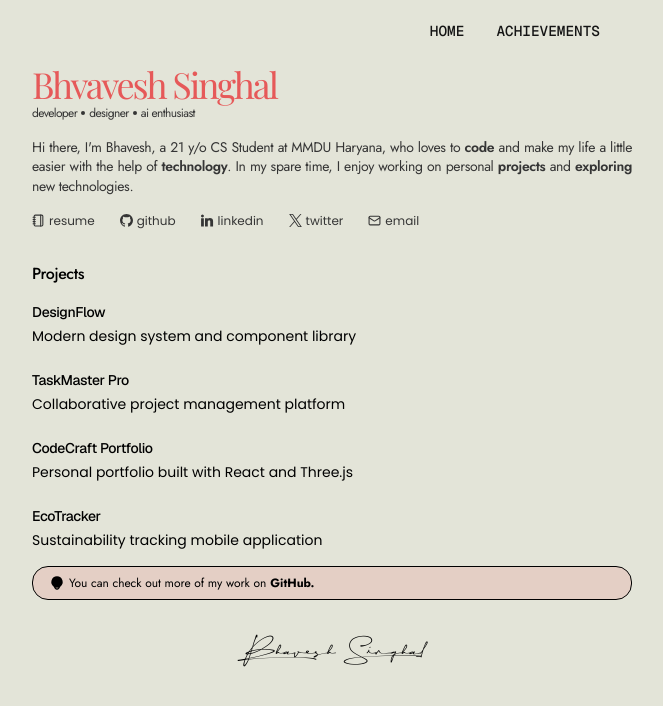
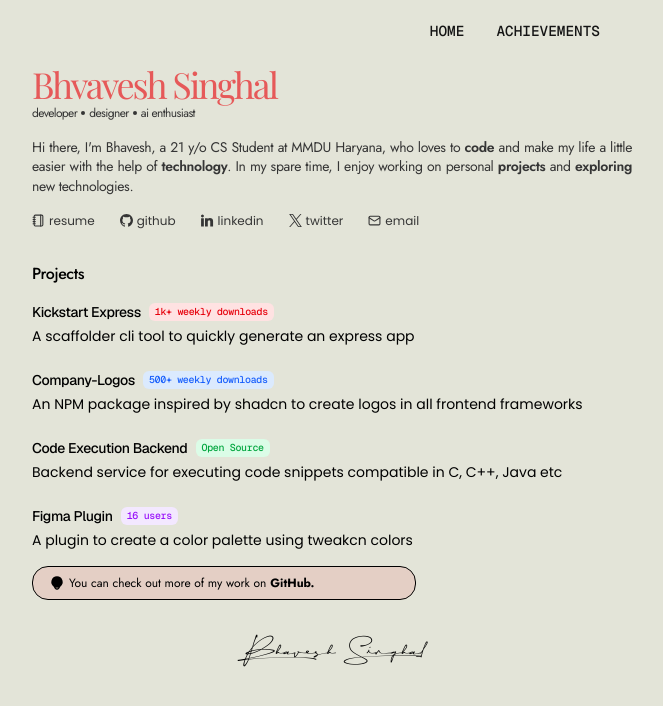
Before and after one commit to bhaveshsinghal95182/portfolio, a Next.js app: page / in a window 1280 px wide. Shown: the top 706 px of the page, without its empty margins (308-971 px from the left). Built offline with nearby package versions, Linux system fonts and the light colour scheme; a web font is replaced by a local one.

Commit message:
updated projects

```diff
--- a/src/components/projects.tsx
+++ b/src/components/projects.tsx
@@ -4,28 +4,38 @@ import Bulb2Fill from "./bulb";
 
 const projects = [
   {
-    name: "DesignFlow",
-    description: "Modern design system and component library",
-    url: "https://designflow.dev",
+    name: "Kickstart Express",
+    description: "A scaffolder cli tool to quickly generate an express app",
+    url: "https://kickstart.express",
     external: true,
+    milestone: "1k+ weekly downloads",
+    milestoneColor: "bg-red-100 text-red-600", // Muted red
   },
   {
-    name: "TaskMaster Pro",
-    description: "Collaborative project management platform",
-    url: "https://taskmaster-pro.com",
+    name: "Company-Logos",
+    description:
+      "An NPM package inspired by shadcn to create logos in all frontend frameworks",
+    url: "https://logos-www.vercel.app/",
     external: true,
+    milestone: "500+ weekly downloads",
+    milestoneColor: "bg-blue-100 text-blue-600", // Muted blue
   },
   {
-    name: "CodeCraft Portfolio",
-    description: "Personal portfolio built with React and Three.js",
-    url: "https://github.com/bhaveshsinghal/portfolio",
+    name: "Code Execution Backend",
+    description:
+      "Backend service for executing code snippets compatible in C, C++, Java etc",
+    url: "https://github.com/bhaveshsinghal95182/code-execution-backend",
     external: true,
+    milestone: "Open Source",
+    milestoneColor: "bg-green-100 text-green-600", // Muted green
   },
   {
-    name: "EcoTracker",
-    description: "Sustainability tracking mobile application",
-    url: "https://github.com/bhaveshsinghal/ecotracker",
+    name: "Figma Plugin",
+    description: "A plugin to create a color palette using tweakcn colors",
+    url: "https://www.figma.com/community/plugin/1533799530090421982/tweakcn-css-import",
     external: true,
+    milestone: "16 users",
+    milestoneColor: "bg-purple-100 text-purple-600", // Muted purple
   },
 ];
 
@@ -49,10 +59,15 @@ export default function Projects({ LINK_SIZE }: ProjectsProps) {
               className="group relative -mx-3 w-full transform rounded-lg px-3 py-2 transition-all duration-300 ease-in-out hover:bg-accent/15 md:hover:scale-[1.03]"
             >
               <div className="flex items-center justify-between text-sm font-medium tracking-tight">
-                <div className="flex items-center">
+                <div className="flex items-center gap-2">
                   <h3 className="font-sans text-black group-hover:text-primary transition-colors duration-150">
                     {project.name}
                   </h3>
+                  <span
+                    className={`px-1.5 py-0.5 text-[10px] font-mono font-medium rounded-md ${project.milestoneColor}`}
+                  >
+                    {project.milestone}
+                  </span>
                 </div>
                 <span className=" opacity-0 -translate-x-1 group-hover:opacity-100 group-hover:translate-x-0 transition-all duration-200">
                   <ArrowTopRight2 size={`${LINK_SIZE}`} />
@@ -65,7 +80,7 @@ export default function Projects({ LINK_SIZE }: ProjectsProps) {
           </div>
         ))}
       </div>
-      <div className="group mt-2 p-2 px-4 bg-accent/15 border border-black rounded-2xl text-xs font-jost flex gap-1">
+      <div className="group mt-2 p-2 px-4 max-w-96 bg-accent/15 border border-black rounded-2xl text-xs font-jost flex gap-1">
         <Bulb2Fill
           size="16"
           className="text-black transition-colors duration-200 group-hover:text-accent"
```
